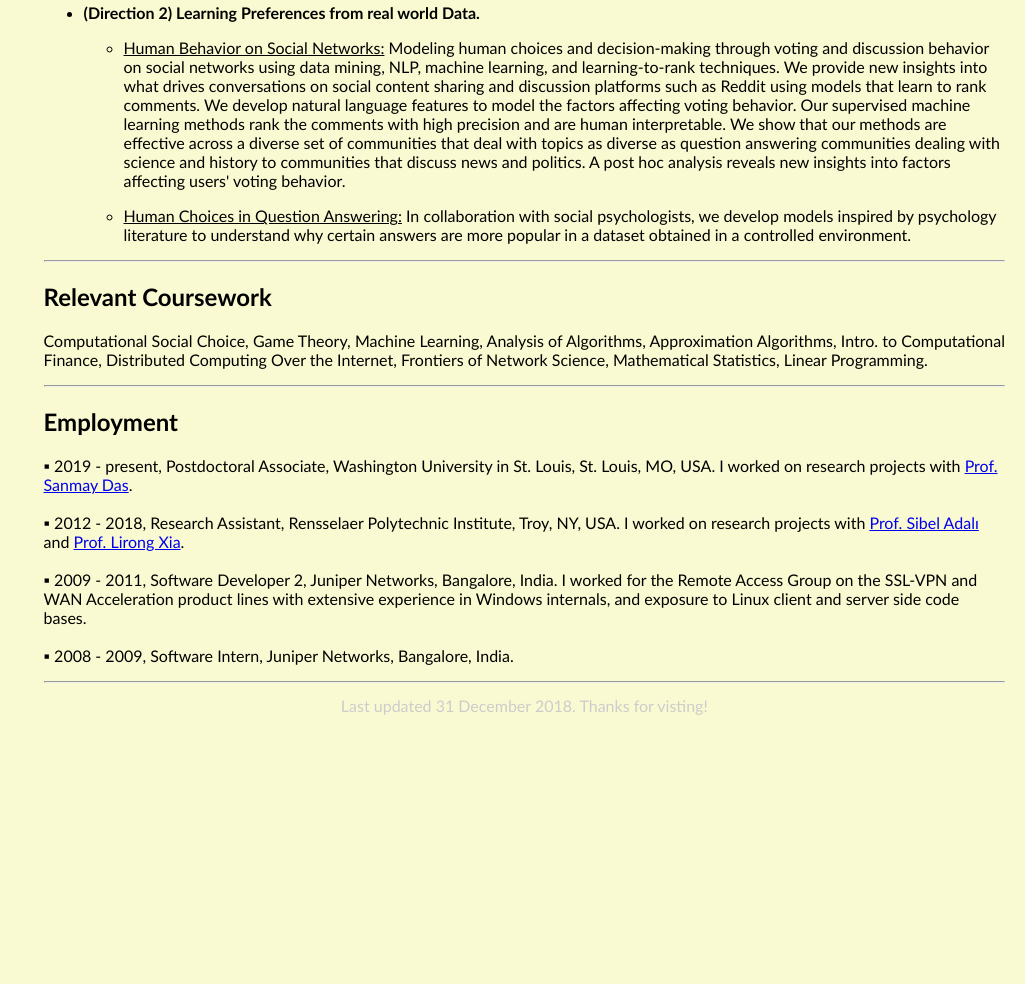
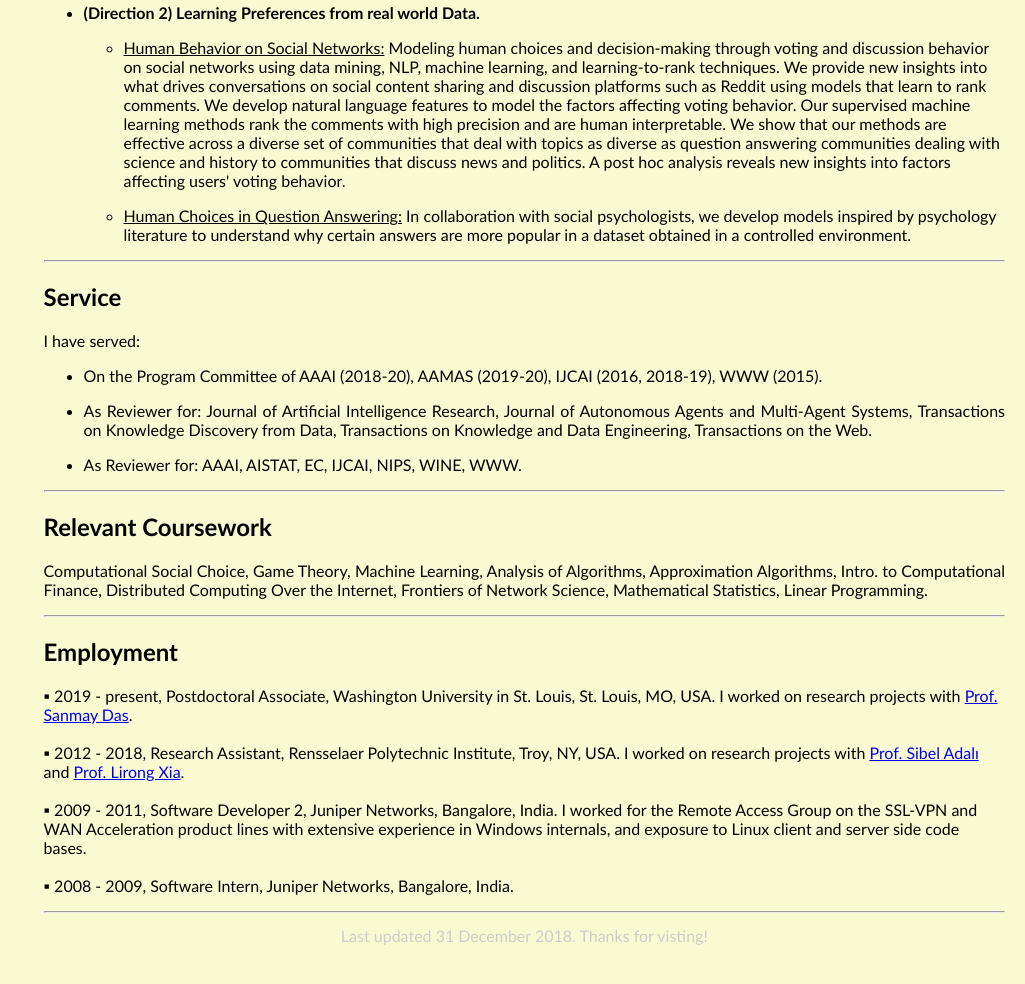
Before and after one commit to sujoyksikdar/sujoyksikdar.github.io, a plain HTML site: page index.html in a window 1280 px wide. Shown: the part 2558-3542 px from the top of the page, without its empty margins (255-1280 px from the left). Before the commit the page ends 3326 px from the top, so only its background shows below. Drawn offline with Linux system fonts and the light colour scheme.

Commit message:
Update service

```diff
--- a/index.html
+++ b/index.html
@@ -85,6 +85,14 @@
                 	</ul>
         	</ul>
 	<hr>
+	<h2>Service</h2><a name="courses"></a>
+		<p align="justify"> I have served:
+			<ul>
+				<li><p align="justify">On the Program Committee of AAAI (2018-20), AAMAS (2019-20), IJCAI (2016, 2018-19), WWW (2015).</p></ br>
+				<li><p align="justify">As Reviewer for: Journal of Artificial Intelligence Research, Journal of Autonomous Agents and Multi-Agent Systems, Transactions on Knowledge Discovery from Data, Transactions on Knowledge and Data Engineering, Transactions on the Web.</p></ br>
+				<li><p align="justify">As Reviewer for: AAAI, AISTAT, EC, IJCAI, NIPS, WINE, WWW.
+			</ul>
+	<hr>
 	<h2>Relevant Coursework</h2><a name="courses"></a>
 		<p align="justify">Computational Social Choice, Game Theory, Machine Learning, Analysis of Algorithms, Approximation Algorithms, Intro. to Computational Finance, Distributed Computing Over the Internet, Frontiers of Network Science, Mathematical Statistics, Linear Programming.
 		</p>
```
